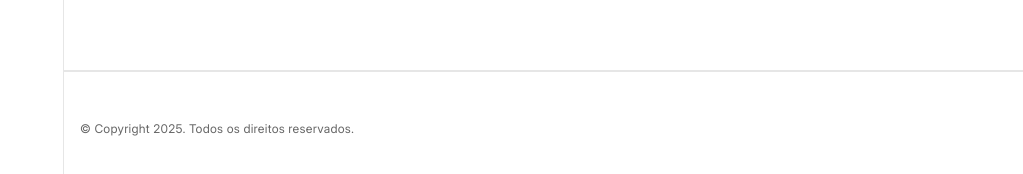
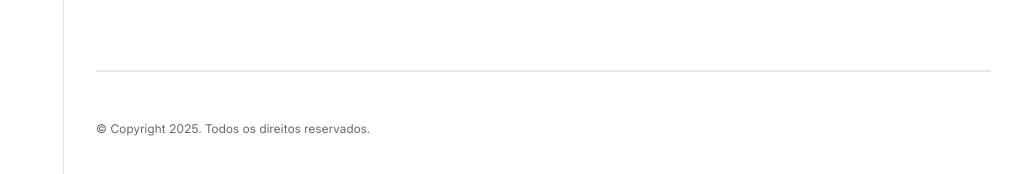
Before and after one commit to vincmp/vincmp-portfolio, a Next.js app: page /sobre in a window 1280 px wide. Shown: the part 1670-1844 px from the top of the page, without its empty margins (257-1280 px from the left). Built offline with nearby package versions, Linux system fonts and the light colour scheme.

Commit message:
026 - Fixed page footer on big screens.

```diff
--- a/src/components/PageLayout/PageFooter.tsx
+++ b/src/components/PageLayout/PageFooter.tsx
@@ -2,16 +2,16 @@ import React from "react";
 
 const PageFooter: React.FC = () => {
   return (
-    <footer className="w-full text-white py-8 border-t-2 border-t-[#E6E6E6] max-w-6xl mx-auto flex items-center">
-      <div className="container mx-auto px-4">
+    <div className="w-full px-8">
+      <footer className="w-full text-white py-8 border-t-2 border-t-[#E6E6E6]">
         <div className="text-gray-400 text-sm py-[18px]">
           <p className="pagefooter-text">
             © Copyright {new Date().getFullYear()}. Todos os direitos
             reservados.
           </p>
         </div>
-      </div>
-    </footer>
+      </footer>
+    </div>
   );
 };
 
```
